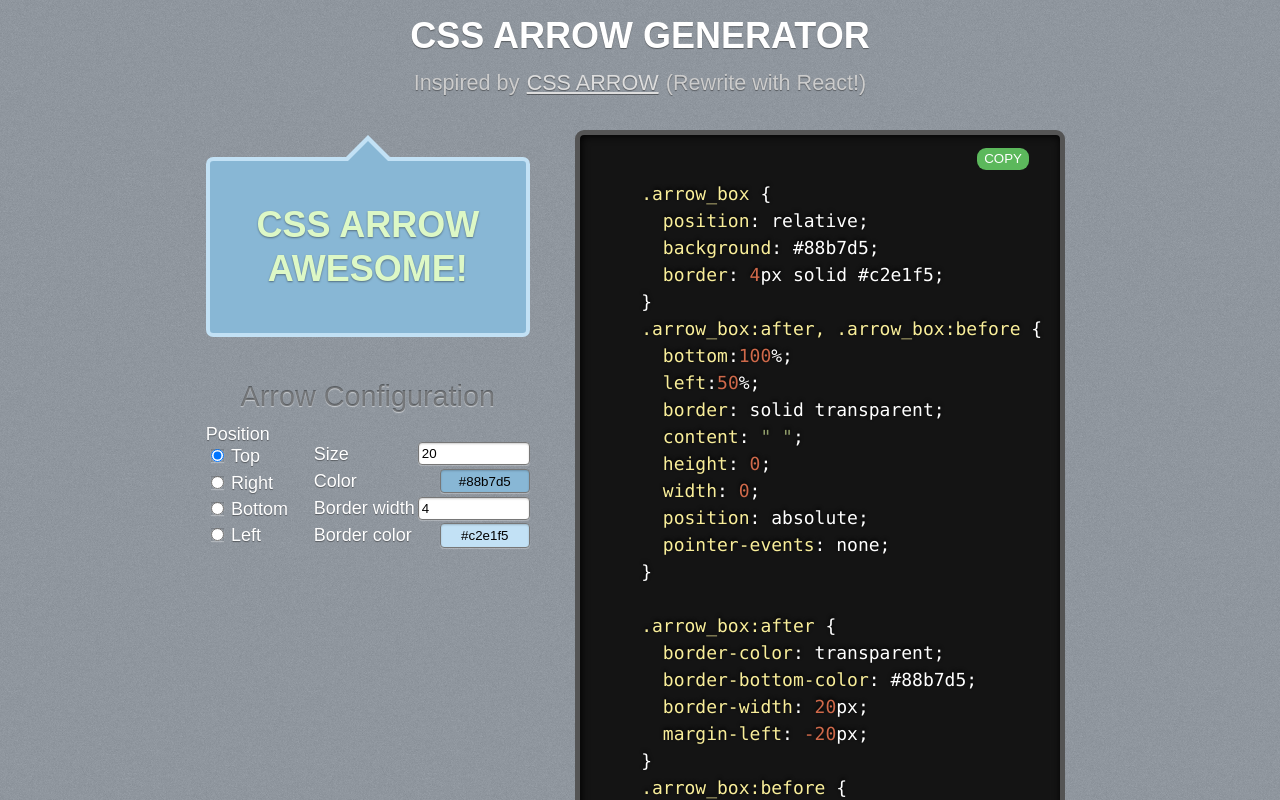
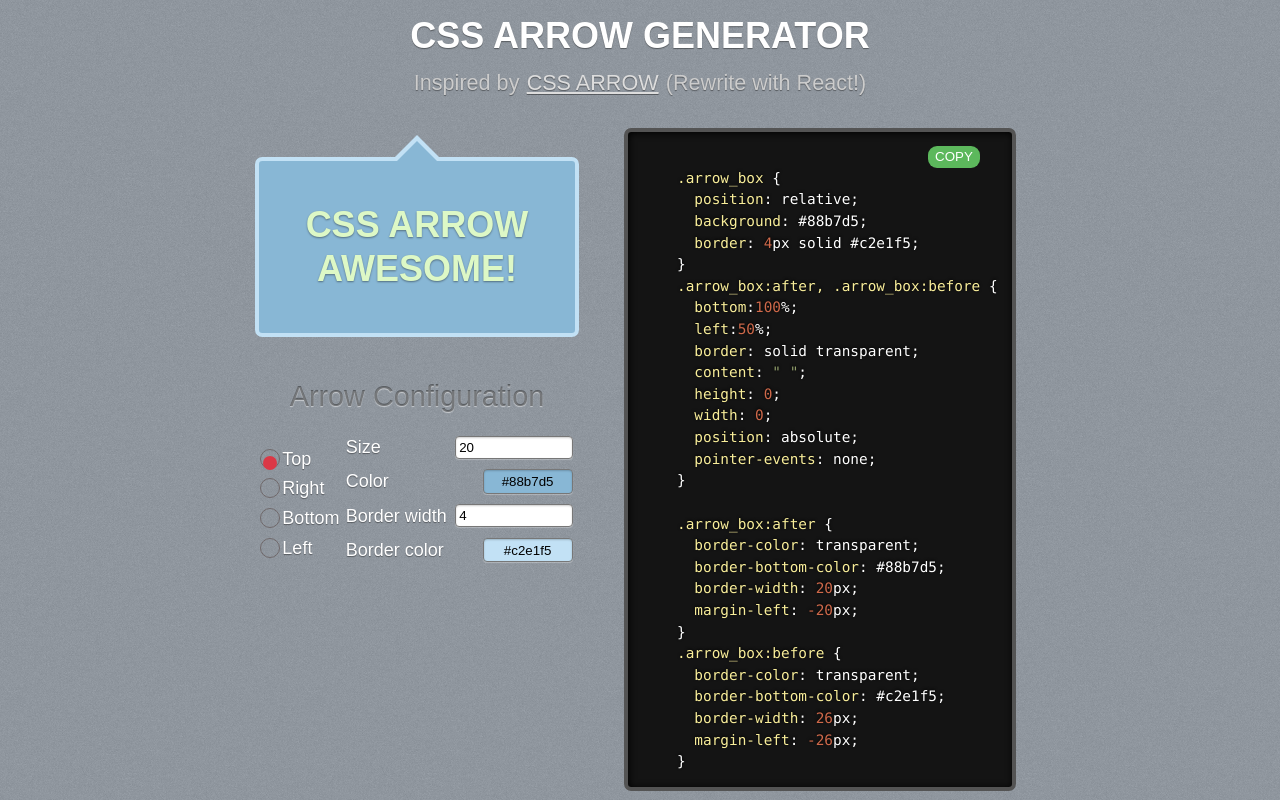
Before and after one commit to zerosoul/css-arrow-generator, a React app: page / in a window 1280 px wide. Shown: the top 800 px of the page. Built offline with nearby package versions, Linux system fonts and the light colour scheme.

Commit message:
refactor: update style code

```diff
--- a/src/components/Code.js
+++ b/src/components/Code.js
@@ -6,6 +6,7 @@ import CopyButton from './partial/CopyButton';
 
 const Container = styled.div`
   position: relative;
+  font-size:.8rem;
 `;
 
 export default class Code extends React.PureComponent {
--- a/src/components/partial/input.js
+++ b/src/components/partial/input.js
@@ -3,12 +3,12 @@ import styled from 'styled-components';
 import ColorPicker from './ColorPicker';
 
 const Container = styled.div`
-  margin-top: 0.2rem;
+  margin-top: 0.6rem;
   display: flex;
   align-items: center;
   .title {
     flex: 1;
-    width: 7rem;
+    width: 7.6rem;
   }
 
   .input {
--- a/src/components/partial/position.js
+++ b/src/components/partial/position.js
@@ -4,17 +4,53 @@ import styled from 'styled-components';
 const Container = styled.div`
   display: flex;
   flex-direction: column;
-  label {
-    cursor: pointer;
-    min-width: 6rem;
-    padding: 0.2rem 0;
+  .radio-wrapper{
+    margin: 0.3rem 0;
     input[type='radio'] {
-      padding: 0.2rem;
-      border-radius: 0.3rem;
-      margin-right: 0.4rem;
-      box-shadow: inset 0 1px 2px rgba(0, 0, 0, 0.2), 0 1px 1px 0 rgba(255, 255, 255, 0.3);
+      opacity:0;
+       + label {
+        position: relative;
+        cursor: pointer;
+        &::before {
+          content: '';
+          position: absolute;
+          left: -22px; /* 这个后面会调整 */
+          border-radius: 50%;
+          border: 1px solid #6f686a;
+          width: 18px;
+          height: 18px;
+          background: transparent;
+        }
+        &::after {
+          content: '';
+          position: absolute;
+          left: -19px;
+          top: 7px;
+          border-radius: 50%;
+          width: 14px;
+          height: 14px;
+        }
+
+      }
+      &:checked {
+        + label::after {
+          background: #db3846;
+        }
+      }
+      &:focus {
+        + label::before {
+          box-shadow: 0 0px 8px #db3846;
+        }
+      }
+        &:disabled {
+        + label::before {
+          border:1px solid #ddd;
+          box-shadow: 0 0px 4px #ddd;
+        }
+      }
     }
-  }
+}
+
 `;
 
 export default class Position extends Component {
@@ -41,47 +77,32 @@ export default class Position extends Component {
   render() {
     return (
       <Container>
-        <div>Position</div>
-        <label htmlFor="top_rd">
+        <div className="radio-wrapper">
+          <input value="top" type="radio" id="top_rd" checked={this.state.checkedVal === 'top'}
+            onChange={this.handleChange} />
+          <label htmlFor="top_rd">Top</label>
+        </div>
+        <div className="radio-wrapper">
+          <input value="right" type="radio" id="right_rd" checked={this.state.checkedVal === 'right'}
+            onChange={this.handleChange} />
+          <label htmlFor="right_rd">Right</label>
+        </div>
+        <div className="radio-wrapper">
+          <input value="bottom" type="radio" id="bottom_rd" checked={this.state.checkedVal === 'bottom'}
+            onChange={this.handleChange} />
+          <label htmlFor="bottom_rd">Bottom</label>
+        </div>
+        <div className="radio-wrapper">
           <input
             type="radio"
-            id="top_rd"
-            value="top"
-            checked={this.state.checkedVal === 'top'}
-            onChange={this.handleChange}
-          />
-          Top
-        </label>
-        <label htmlFor="right_rd">
-          <input
-            type="radio"
-            id="right_rd"
-            value="right"
-            checked={this.state.checkedVal === 'right'}
-            onChange={this.handleChange}
-          />
-          Right
-        </label>
-        <label htmlFor="bottom_rd">
-          <input
-            type="radio"
-            id="bottom_rd"
-            value="bottom"
-            checked={this.state.checkedVal === 'bottom'}
-            onChange={this.handleChange}
-          />
-          Bottom
-        </label>
-        <label htmlFor="left_rd">
-          <input
-            type="radio"
+            value="left"
             id="left_rd"
-            value="left"
             checked={this.state.checkedVal === 'left'}
-            onChange={this.handleChange}
-          />
-          Left
-        </label>
+            onChange={this.handleChange} />
+          <label htmlFor="left_rd">Left</label>
+        </div>
+
+
       </Container>
     );
   }
```
